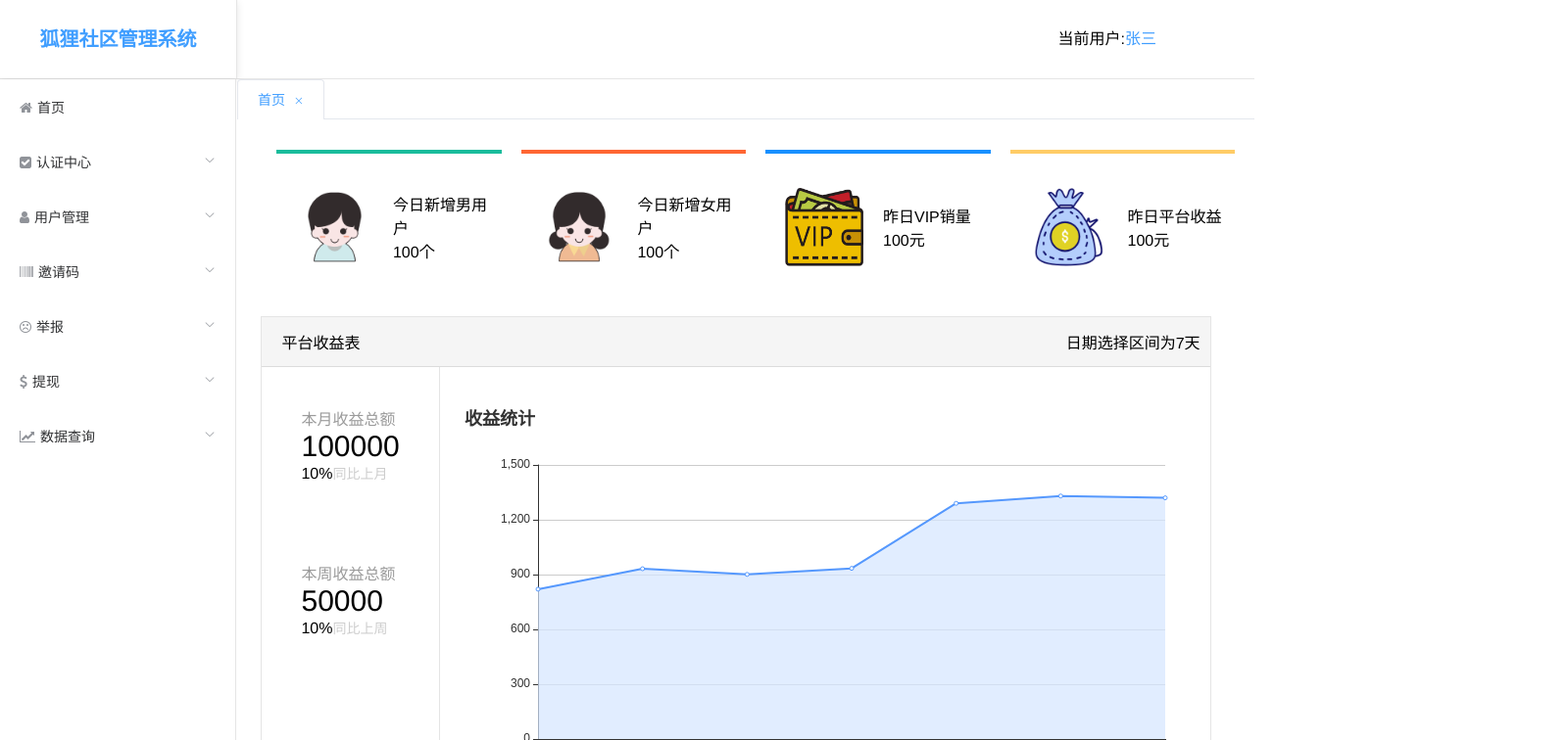
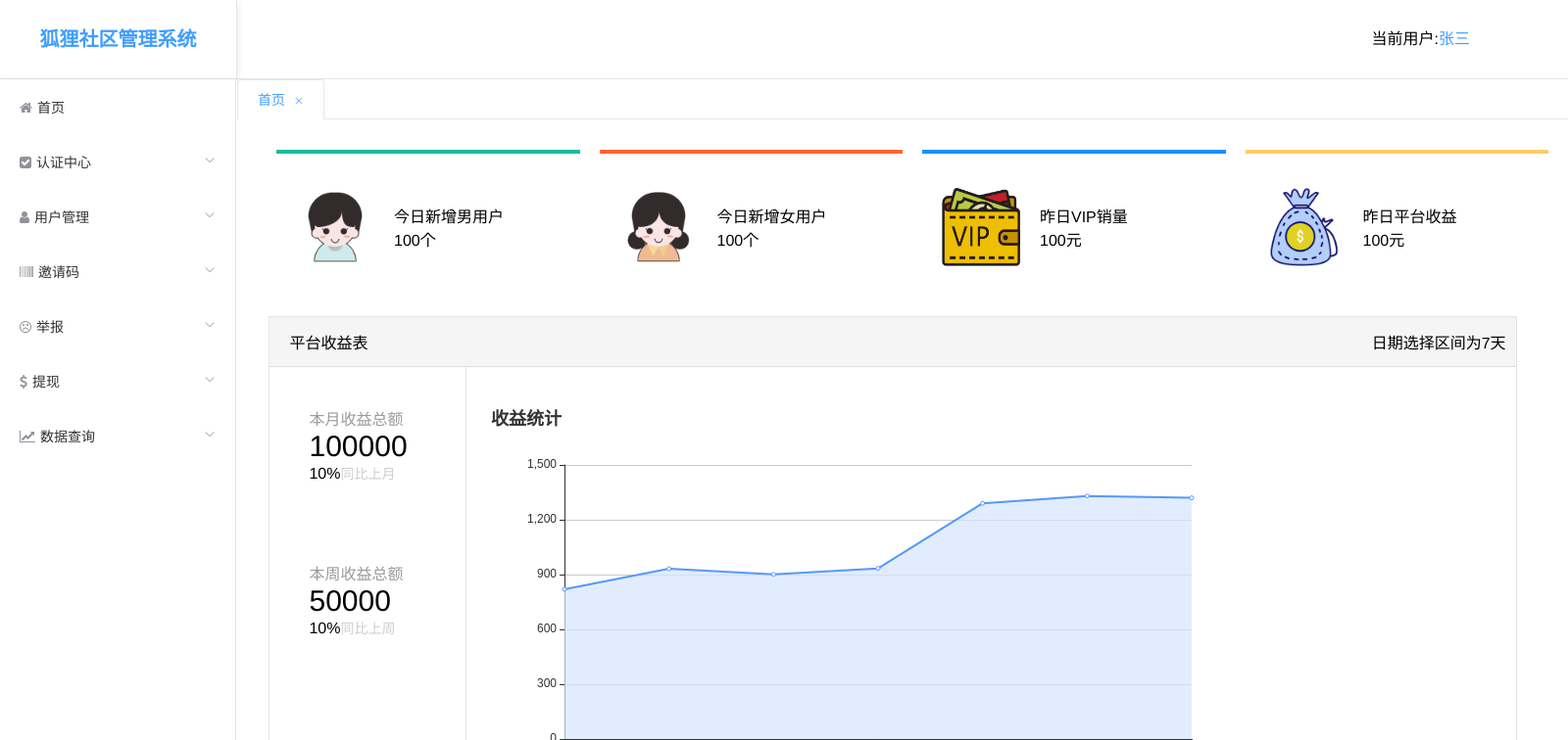
Before and after one commit to zizi00/fox-community-system, a Vue app: page /home in a window 1280 px wide. Shown: the top 756 px of the page at 98% size, 1600 px wide, since content can reach past the window. Built offline with nearby package versions, Linux system fonts and the light colour scheme.

Commit message:
修改最小宽度

```diff
--- a/src/assets/css/base.less
+++ b/src/assets/css/base.less
@@ -4,7 +4,7 @@ body,h1,h2,h3,h4,h5,h6,p {
 }
 html,body{
     height: 100%;
-    min-width: 1200px;
+    min-width: 1600px;
 }
 ul {
     list-style:none;
```
